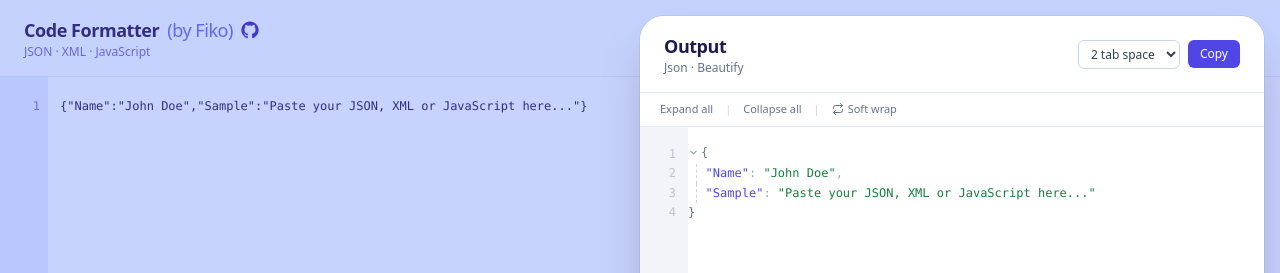
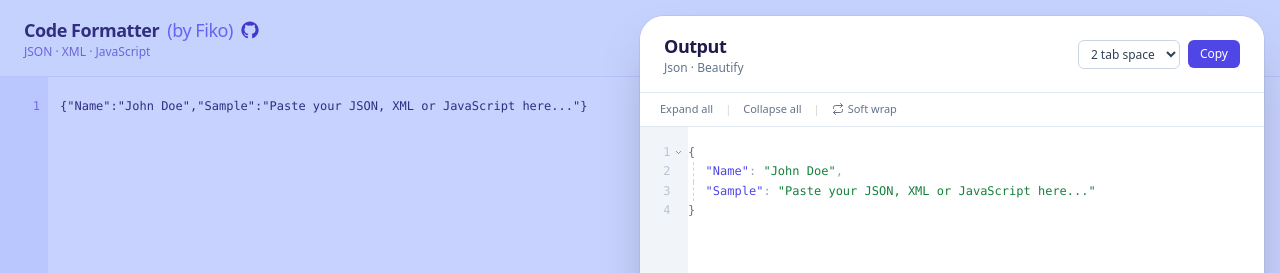
Before and after one commit to fiko/formatter, a Vue app: page / in a window 1280 px wide. Both pictures are taken after a click on the button "Try Sample Code". Shown: the top 273 px of the page. Built offline with nearby package versions, Linux system fonts and the light colour scheme.

Commit message:
move chevron to line number area

```diff
--- a/src/components/JsonNode.vue
+++ b/src/components/JsonNode.vue
@@ -66,10 +66,8 @@ const indentRem = computed(() => {
 
 const indent = computed(() => `${props.depth * indentRem.value}rem`)
 
-// Guide line position for THIS node's children:
-// gutter (3rem) + current depth indent + half-chevron offset
 const myGuideLeft = computed(() =>
-  `calc(3rem + ${props.depth * indentRem.value}rem + 0.5rem)`
+  `calc(3rem + ${props.depth * indentRem.value}rem + 0.3rem)`
 )
 
 // Guides to pass down to children = inherited guides + this node's guide (when open)
@@ -97,7 +95,24 @@ function displayValue(): string {
 <template>
   <!-- Opening / primitive row -->
   <span class="json-line relative">
-    <span class="json-ln"></span>
+    <span class="json-ln">
+      <span class="json-ln-num"></span>
+      <button
+        v-if="isCollapsible"
+        @click="toggle"
+        class="json-ln-toggle"
+        :aria-label="isOpen ? 'Collapse' : 'Expand'"
+      >
+        <svg
+          xmlns="http://www.w3.org/2000/svg" width="9" height="9" viewBox="0 0 24 24"
+          fill="none" stroke="currentColor" stroke-width="2.5"
+          stroke-linecap="round" stroke-linejoin="round"
+          class="transition-transform duration-150"
+          :class="isOpen ? 'rotate-90' : ''"
+        ><path d="M9 18l6-6-6-6" /></svg>
+      </button>
+      <span v-else class="json-ln-toggle" aria-hidden="true" />
+    </span>
     <!-- Inherited guide lines drawn inside this row -->
     <span
       v-for="(g, gi) in guides"
@@ -120,21 +135,7 @@ function displayValue(): string {
 
       <!-- Collapsible header -->
       <template v-else>
-        <button
-          @click="toggle"
-          class="inline-flex items-center gap-0.5 hover:opacity-70 transition select-none focus:outline-none"
-        >
-          <svg
-            xmlns="http://www.w3.org/2000/svg" width="11" height="11" viewBox="0 0 24 24"
-            fill="none" stroke="currentColor" stroke-width="2.5"
-            stroke-linecap="round" stroke-linejoin="round"
-            class="text-slate-400 dark:text-slate-500 shrink-0 transition-transform duration-150"
-            :class="isOpen ? 'rotate-90' : ''"
-          ><path d="M9 18l6-6-6-6" /></svg>
-          <span class="text-slate-500 dark:text-slate-400">{{ bracket.open }}</span>
-        </button>
-
-        <!-- Collapsed pill -->
+        <span class="text-slate-500 dark:text-slate-400">{{ bracket.open }}</span>
         <template v-if="!isOpen">
           <span class="mx-1 px-1.5 py-0.5 rounded text-[10px] bg-slate-100 dark:bg-white/10 text-slate-500 dark:text-slate-400">
             {{ summary }}
@@ -161,7 +162,10 @@ function displayValue(): string {
 
     <!-- Closing bracket row -->
     <span class="json-line relative">
-      <span class="json-ln"></span>
+      <span class="json-ln">
+        <span class="json-ln-num"></span>
+        <span class="json-ln-toggle" aria-hidden="true" />
+      </span>
       <span
         v-for="(g, gi) in guides"
         :key="gi"
--- a/src/components/JsonTree.vue
+++ b/src/components/JsonTree.vue
@@ -25,7 +25,7 @@ const treeEl = ref<HTMLDivElement | null>(null)
 async function numberLines(): Promise<void> {
   await nextTick()
   if (!treeEl.value) return
-  treeEl.value.querySelectorAll<HTMLElement>('.json-ln').forEach((el, i) => {
+  treeEl.value.querySelectorAll<HTMLElement>('.json-ln-num').forEach((el, i) => {
     el.textContent = String(i + 1)
   })
 }
@@ -36,6 +36,7 @@ function resetAuto(): void { forcedOpen.value = null;  treeKey.value++ }
 
 watch(treeKey, numberLines)
 watch(() => treeEl.value, numberLines)
+watch(() => parsed.value.data, numberLines, { deep: true })
 onMounted(numberLines)
 provide('numberLines', numberLines)
 provide('indent', toRef(props, 'indent'))
--- a/src/style.css
+++ b/src/style.css
@@ -16,22 +16,46 @@ body {
   align-items: baseline;
   min-height: 1.6em;
 }
-/* Sticky line number */
+/* Sticky line-number gutter (holds chevron + number) */
 .json-ln {
   position: sticky;
   left: 0;
   flex-shrink: 0;
   width: 3rem;
-  padding-right: 0.75rem;
-  text-align: right;
+  display: flex;
+  align-items: center;
+  padding-right: 0.1rem;
   color: rgb(148 163 184 / 0.6);
   user-select: none;
-  pointer-events: none;
   z-index: 11;
   background-color: rgb(241 245 249);
 }
 .dark .json-ln {
   background-color: rgb(30 32 40);
+}
+.json-ln-toggle {
+  width: 1rem;
+  height: 1rem;
+  flex-shrink: 0;
+  display: inline-flex;
+  align-items: center;
+  justify-content: center;
+  color: rgb(100 116 139 / 0.85);
+  background: transparent;
+  border: 0;
+  padding: 0;
+  cursor: pointer;
+}
+button.json-ln-toggle:hover {
+  color: rgb(79 70 229);
+}
+.dark button.json-ln-toggle:hover {
+  color: rgb(129 140 248);
+}
+.json-ln-num {
+  flex: 1;
+  text-align: right;
+  pointer-events: none;
 }
 
 /* Output line rendering — guarantee gutter + code alignment */
```
